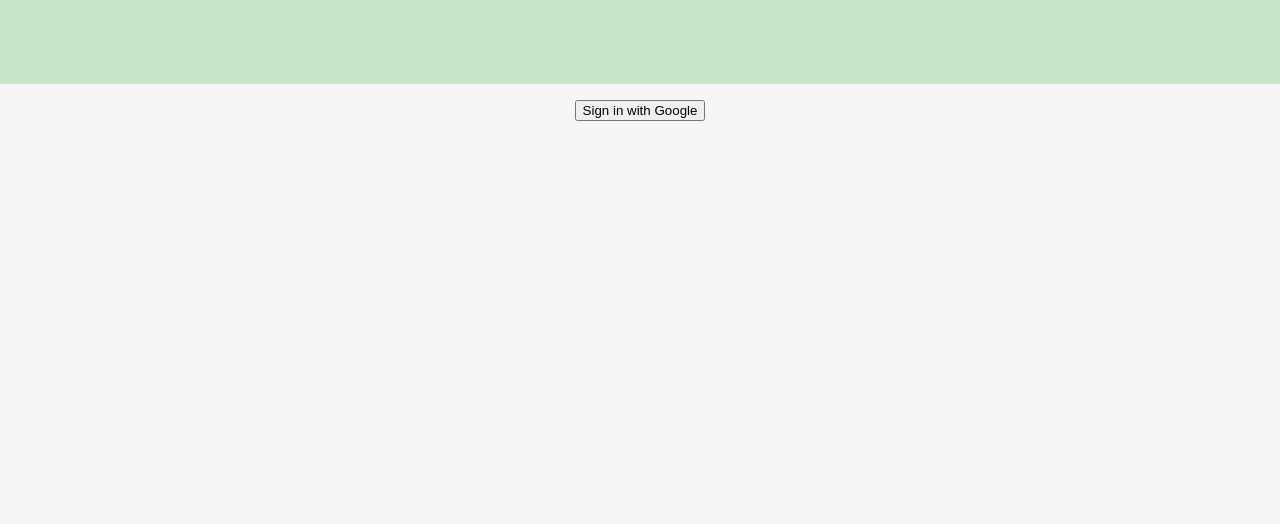
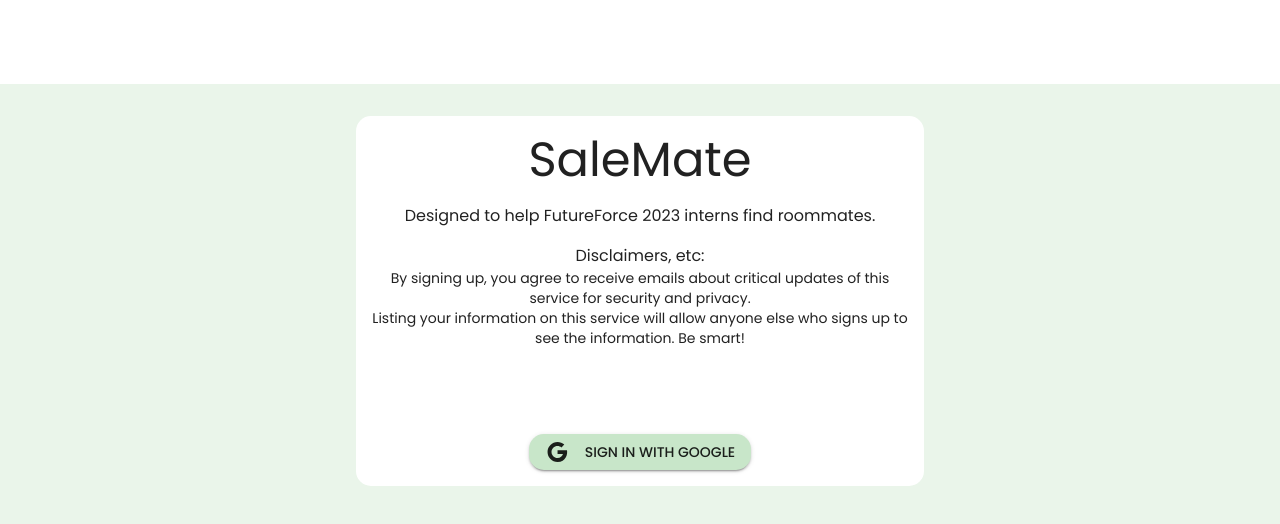
Before and after one commit to MrEminent42/FutureMate, a React (Create React App) app: page /login in a window 1280 px wide. Shown: the top 524 px of the page. Built offline with nearby package versions, Linux system fonts and the light colour scheme; no server answers.

Commit message:
theming & sign in

```diff
--- a/src/App.tsx
+++ b/src/App.tsx
@@ -27,7 +27,7 @@
   return (
 
     <BrowserRouter>
-      <Box sx={{ backgroundColor: grey[100], height: '100vh', width: '100vw', position: 'fixed', zIndex: -10 }} />
+      <Box sx={{ backgroundColor: 'background.default', height: '100vh', width: '100vw', position: 'fixed', zIndex: -10 }} />
       <TopBar />
       <Box maxWidth={{ width: '100%', display: 'flex', flexDirection: 'column', alignItems: 'center' }}>
         <Routes>
--- a/src/components/MateList.tsx
+++ b/src/components/MateList.tsx
@@ -67,7 +67,7 @@
                     </Grid>
                     <Grid item xs={4} sx={{ display: 'flex', flexDirection: 'column', justifyContent: 'center' }}>
                         {mateInfo.location && (
-                            <Box sx={{ display: 'flex', alignItems: 'center', my: '2px' }}>
+                            <InfoChip>
                                 <PlaceIcon sx={{ color: grey[500], height: '1.2rem' }} />
                                 <Typography
                                     variant={TypographyMapping.CardDotInfo}
@@ -75,10 +75,10 @@
                                         color: grey[500],
                                         textTransform: 'capitalize'
                                     }}>{CapsToLower(mateInfo.location)}</Typography>
-                            </Box>
+                            </InfoChip>
                         )}
                         {mateInfo.startDate && (
-                            <Box sx={{ display: 'flex', alignItems: 'center', my: '2px' }}>
+                            <InfoChip>
                                 <InsertInvitationIcon sx={{ color: grey[500], height: '1.2rem' }} />
                                 <Typography
                                     variant={TypographyMapping.CardDotInfo}
@@ -86,13 +86,13 @@
                                 >
                                     {CapsToLower(mateInfo.startDate)}
                                 </Typography>
-                            </Box>
+                            </InfoChip>
                         )}
                         {mateInfo.budgetMax && (
-                            <Box sx={{ display: 'flex', alignItems: 'center', my: '2px' }}>
+                            <InfoChip>
                                 <AttachMoneyIcon sx={{ color: grey[500], height: '1.2rem' }} />
                                 <Typography variant={TypographyMapping.CardDotInfo} sx={{ color: grey[500] }}>{mateInfo.budgetMax}</Typography>
-                            </Box>
+                            </InfoChip>
                         )}
                     </Grid>
                 </Grid>
@@ -124,3 +124,9 @@
     border: '2px solid ' + theme.palette.primary.main,
     borderRadius: '20px'
 }))
+
+const InfoChip = styled(Box)(({ theme }) => ({
+    display: 'flex',
+    alignItems: 'center',
+    margin: '2px 0'
+}))
--- a/src/config/config.theme.jsx
+++ b/src/config/config.theme.jsx
@@ -14,7 +14,7 @@
             main: 'rgba(232,90,141,0.96)',
         },
         background: {
-            default: '#f1f1f1',
+            default: '#eaf5ea',
         },
     },
     typography: {
@@ -36,7 +36,8 @@
         MuiAppBar: {
             styleOverrides: {
                 root: {
-                    backgroundColor: 'primary.main'
+                    // backgroundColor: 'primary.main'
+                    backgroundColor: 'white'
                 }
             },
             defaultProps: {
--- a/src/pages/Home.tsx
+++ b/src/pages/Home.tsx
@@ -5,7 +5,6 @@
 
   return (
     <Box sx={{ width: { xs: '100%', md: '600px' } }}>
-
       <MateList />
     </Box>
   )
--- a/src/pages/SignIn.tsx
+++ b/src/pages/SignIn.tsx
@@ -5,9 +5,13 @@
 import { MateDocConverter, MateInfo } from "../types/Mate";
 import { useAtom } from "jotai";
 import { useState, useEffect } from 'react';
-import { Backdrop, CircularProgress } from '@mui/material';
+import { Backdrop, CircularProgress, Typography } from '@mui/material';
 import currentUserAtom from "../jotai/currentUserAtom";
 import { useAuthState } from "react-firebase-hooks/auth";
+import Paper from "@mui/material/Paper";
+import { Box } from "@mui/system";
+import Button from "@mui/material/Button";
+import GoogleIcon from '@mui/icons-material/Google';
 
 
 export const SignIn = () => {
@@ -39,7 +43,7 @@
             console.log(errorMessage);
             setLoading(false);
             setSubmitted(false);
-            alert(error.message);
+            // alert(error.message);
         })
     }
 
@@ -73,15 +77,50 @@
     }
 
     return (
-        <>
-            <button onClick={signInWithGoogle}>Sign in with Google</button>
+        <Box sx={{ width: { xs: '100%', md: '600px' } }}>
+            <Paper sx={{ m: '1rem', minHeight: '300px', position: 'relative', pb: '70px' }}>
+                <Box sx={{ p: '1rem' }}>
+
+                    <Typography variant="h3" sx={{ mb: '1rem', textAlign: 'center' }}>SaleMate</Typography>
+                    <Typography variant="body1" sx={{ textAlign: 'center' }}>
+                        Designed to help FutureForce 2023 interns find roommates.
+                    </Typography>
+                    <Typography variant="body1" sx={{ textAlign: 'center', mt: '1rem' }}>
+                        Disclaimers, etc:
+                    </Typography>
+                    <Typography variant="body2" sx={{ textAlign: 'center' }}>
+                        By signing up, you agree to receive emails about critical updates of this service for security and privacy.
+                    </Typography>
+                    <Typography variant="body2" sx={{ textAlign: 'center' }}>
+                        Listing your information on this service will allow anyone else who signs up to see the information. Be smart!
+                    </Typography>
+
+                </Box>
+                <Box sx={{
+                    position: 'absolute',
+                    bottom: '1rem',
+                    width: '100%',
+                    display: 'flex',
+                    justifyContent: 'center',
+                }}>
+                    <Button onClick={signInWithGoogle} variant="contained" >
+                        <GoogleIcon sx={{ mr: '1rem' }} />
+                        Sign in with Google
+                    </Button>
+
+                </Box>
+            </Paper>
+
+
+
+
             <Backdrop
                 sx={{ color: '#fff', zIndex: (theme) => theme.zIndex.drawer + 1 }}
                 open={loading}
             >
                 <CircularProgress color="secondary" />
             </Backdrop>
-        </>
+        </Box >
     )
 }
 
```
